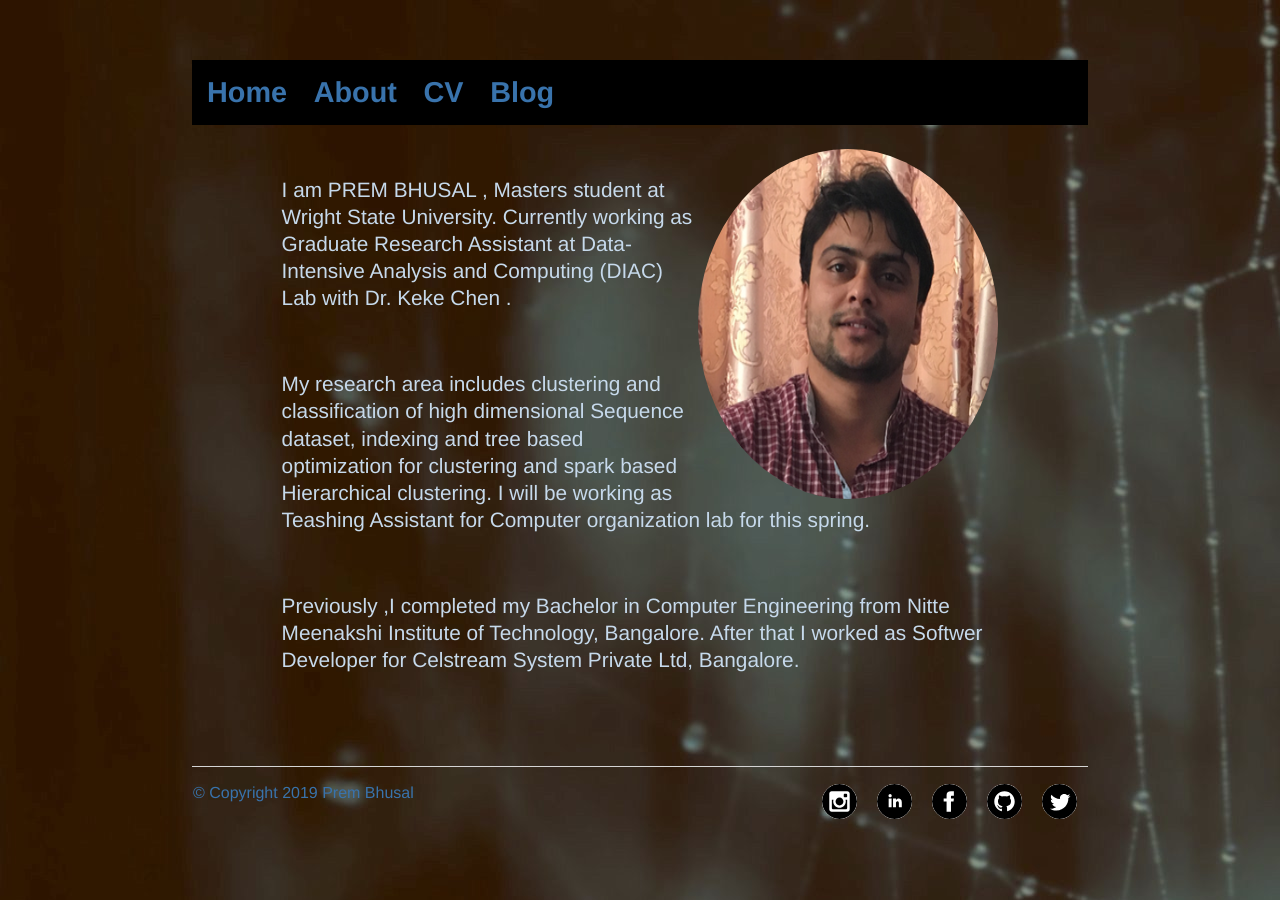
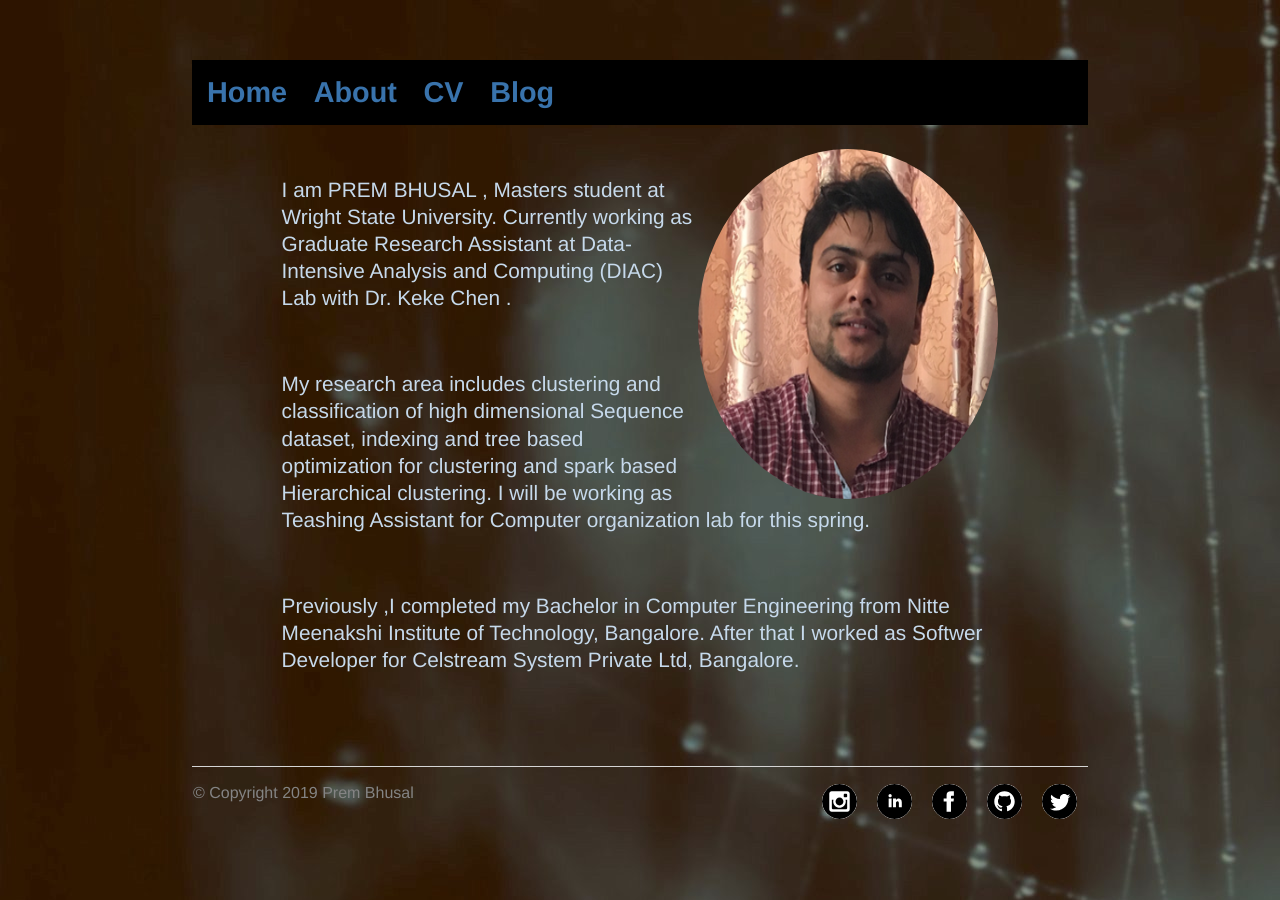
Before and after one commit to prembhusal/prembhusalWebsite, a Jekyll site: the page built from index.html, in a window 1280 px wide. Built offline with Jekyll 4.4.1, drawn with Linux system fonts in a browser that asks for light colours.

Commit message:
Update main.css

```diff
--- a/css/main.css
+++ b/css/main.css
@@ -8,7 +8,7 @@ nav ul {
     list-style: none;
     font-weight: bold;
     font-size: 1.5em;
-    color: #3973ac;
+    color: #848484;
     background-color: #000000;
     padding: 15px 15px;
 }
@@ -17,7 +17,7 @@ footer ul {
     padding: 1px;
     list-style: none;
     font-size: 1.0em;
-    color: #3973ac;
+    color: #848484;
 }
 
 nav ul li {
```
